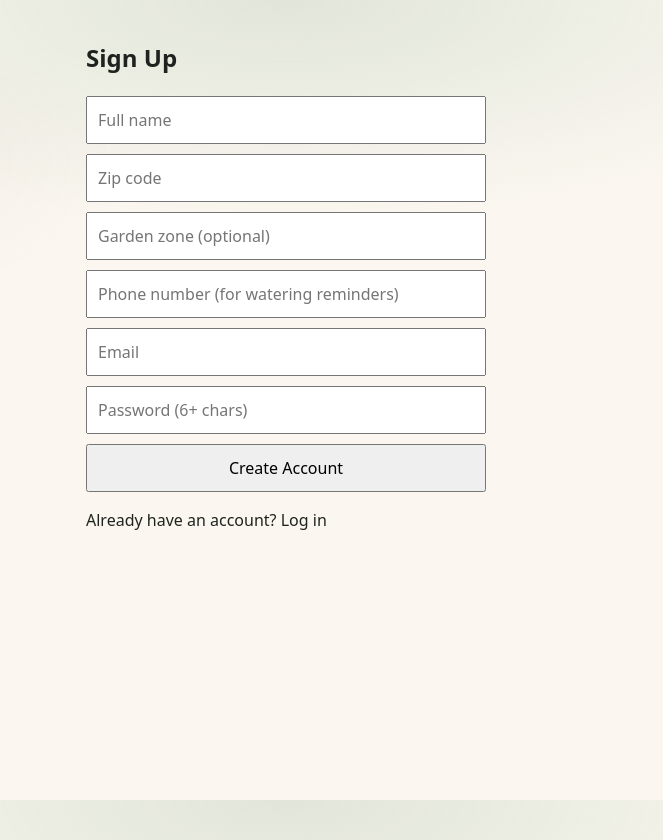
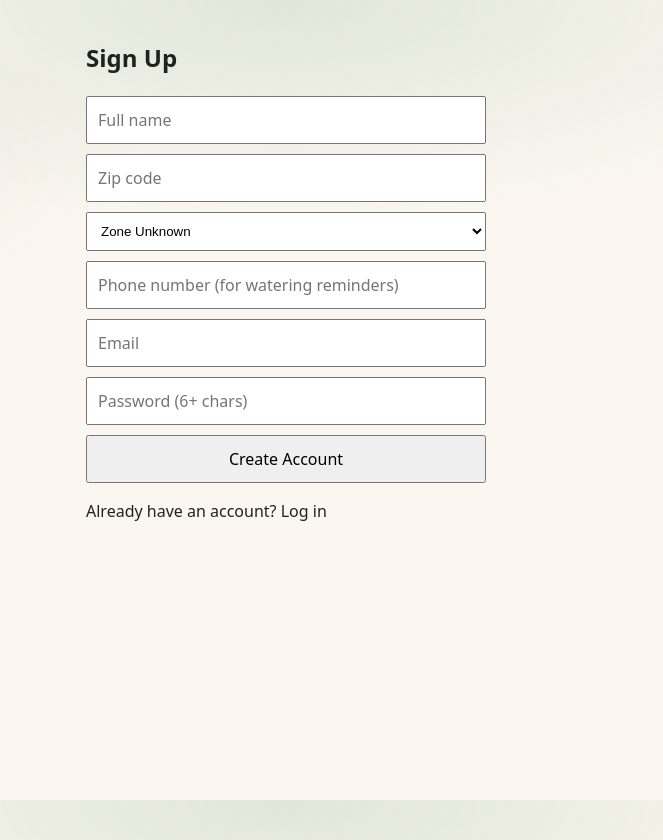
Before and after one commit to Garden-Assistant-Red-Team/Spring-2026---Red, a React (Create React App) app in the folder frontend/: page /signup in a window 1280 px wide. Shown: the whole page, without its empty margins (354-1017 px from the left). Built offline with nearby package versions, Linux system fonts and the light colour scheme.

Commit message:
updated zone option
updated to have a drop down for all possible zones on sign up and profile page

```diff
--- a/frontend/src/pages/ProfilePage.js
+++ b/frontend/src/pages/ProfilePage.js
@@ -11,7 +11,7 @@ export default function ProfilePage() {
   const [editMode, setEditMode] = useState(false);
   const [fullName, setFullName] = useState("");
   const [zipCode, setZipCode] = useState("");
-  const [gardenZone, setGardenZone] = useState("");
+  const [gardenZone, setGardenZone] = useState("Unknown");
 
   const [msg, setMsg] = useState("");
   const [saving, setSaving] = useState(false);
@@ -27,7 +27,7 @@ export default function ProfilePage() {
       // sync form with stored values
       setFullName(data.fullName || "");
       setZipCode(data.zipCode || "");
-      setGardenZone(data.gardenZone || "");
+      setGardenZone(data.gardenZone || "Unknown");
     } else {
       setProfile(null);
       setMsg("No profile document found.");
@@ -85,7 +85,7 @@ export default function ProfilePage() {
     // reset form back to saved values
     setFullName(profile?.fullName || "");
     setZipCode(profile?.zipCode || "");
-    setGardenZone(profile?.gardenZone || "");
+    setGardenZone(profile?.gardenZone || "Unknown");
     setEditMode(false);
     setMsg("");
   };
@@ -111,7 +111,7 @@ export default function ProfilePage() {
             <p><strong>Full Name:</strong> {profile?.fullName || "-"}</p>
             <p><strong>Email:</strong> {profile?.email || user.email}</p>
             <p><strong>Zip Code:</strong> {profile?.zipCode || "-"}</p>
-            <p><strong>Garden Zone:</strong> {profile?.gardenZone || "-"}</p>
+            <p><strong>Garden Zone:</strong> {profile?.gardenZone || "Unknown"}</p>
 
             <button
               style={{ marginTop: 14, padding: "10px 14px" }}
@@ -143,12 +143,19 @@ export default function ProfilePage() {
 
               <label>
                 Garden Zone
-                <input
+                <select
                   style={{ width: "100%", padding: 10, marginTop: 6 }}
                   value={gardenZone}
                   onChange={(e) => setGardenZone(e.target.value)}
-                  placeholder="ex: 8a"
-                />
+                >
+                  <option value="">Garden zone (optional)</option>
+                  {["Unknown", "1a", "1b", "2a", "2b", "3a", "3b", "4a", "4b", "5a", "5b", "6a", "6b", "7a", "7b",
+                    "8a", "8b", "9a", "9b", "10a", "10b", "11a","11b","12a","12b","13a","13b"].map((zone) => (
+                    <option key={zone} value={zone}>
+                      Zone {zone}
+                    </option>
+                  ))}
+                </select>
               </label>
             </div>
 
--- a/frontend/src/pages/SignupPage.js
+++ b/frontend/src/pages/SignupPage.js
@@ -11,7 +11,7 @@ export default function SignupPage() {
   // NEW profile fields
   const [fullName, setFullName] = useState("");
   const [zipCode, setZipCode] = useState("");
-  const [gardenZone, setGardenZone] = useState("");
+  const [gardenZone, setGardenZone] = useState("Unknown");
   const [phoneNumber, setPhoneNumber] = useState("");
 
   const [msg, setMsg] = useState("");
@@ -66,13 +66,19 @@ export default function SignupPage() {
           required
         />
 
-        <input
+        <select
           style={{ width: "100%", padding: 10, marginBottom: 10 }}
-          type="text"
-          placeholder="Garden zone (optional)"
           value={gardenZone}
           onChange={(e) => setGardenZone(e.target.value)}
-        />
+        >
+          <option value="">Garden zone (optional)</option>
+          {["Unknown", "1a", "1b", "2a", "2b", "3a", "3b", "4a", "4b", "5a", "5b", "6a", "6b", "7a", "7b",
+           "8a", "8b", "9a", "9b", "10a", "10b", "11a","11b","12a","12b","13a","13b"].map((zone) => (
+            <option key={zone} value={zone}>
+             Zone {zone}
+            </option>
+          ))}
+        </select>
         <input
           style={{ width: "100%", padding: 10, marginBottom: 10 }}
           type="tel"
```
Also changed, not shown: 1 other file (tests, documents, lock files or other folders).
